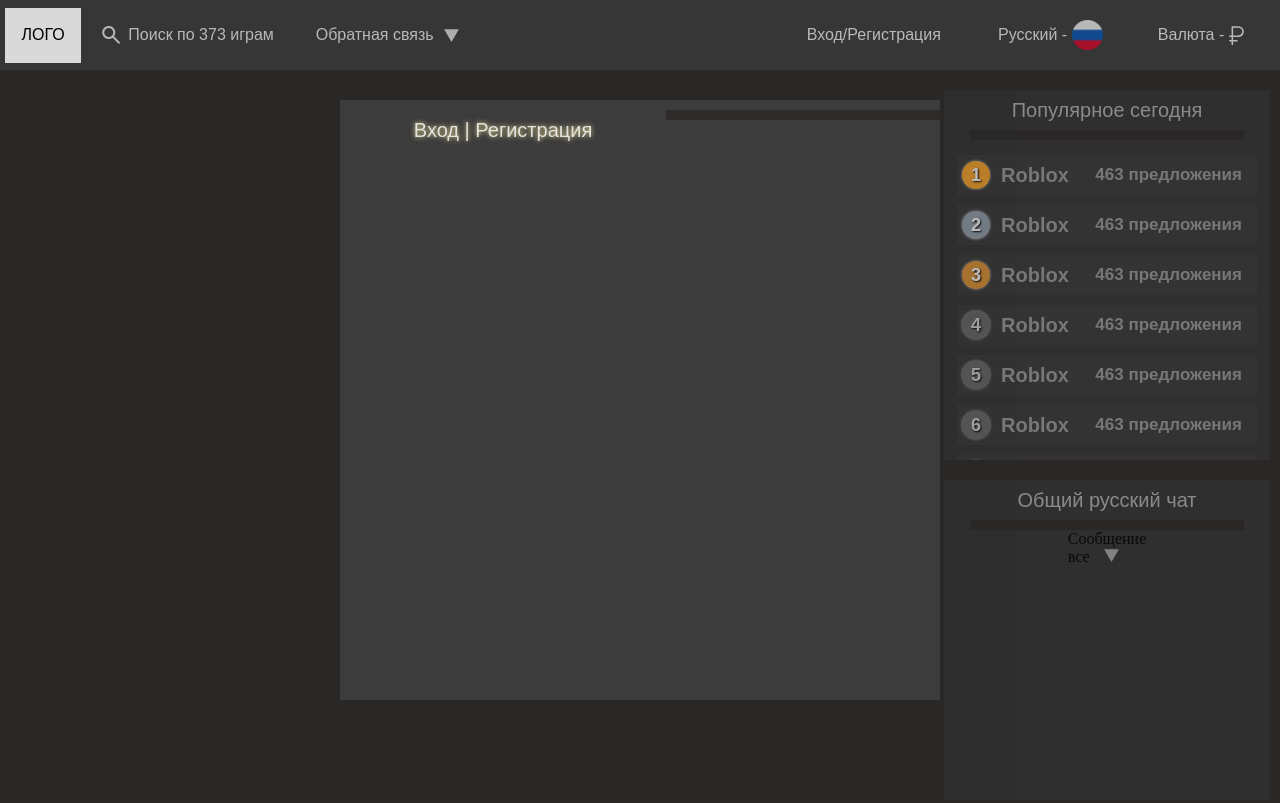
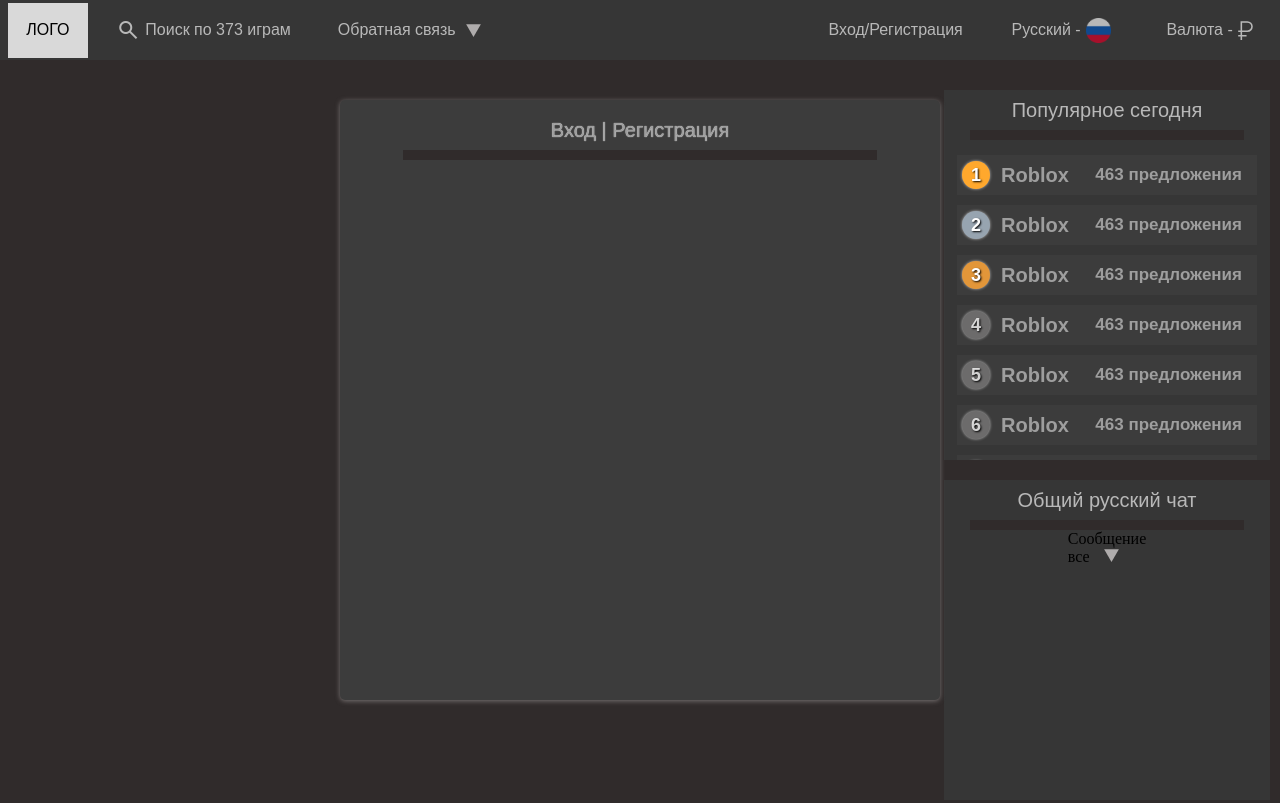
Before and after one commit to smash3367/project1, a plain HTML site: page index.html in a window 1280 px wide. Drawn offline with nearby package versions, Linux system fonts and the light colour scheme.

Commit message:
Update style.css

```diff
--- a/style.css
+++ b/style.css
@@ -11,7 +11,7 @@ body{
 
 header{
     width: 100vw;
-    height: 70px;
+    height: 60px;
     background-color: #363636;
     display: flex;
     justify-content: space-around;
@@ -70,7 +70,7 @@ header>*:hover{
 }
 
 .header-callback{
-    width: 200px;
+    width: 180px;
     height: 45px;
     display: flex;
     justify-content: center;
@@ -92,7 +92,7 @@ header>*:hover{
 
 
 .header-account{
-    width: 200px;
+    width: 150px;
     height: 45px;
     display: flex;
     justify-content: center;
@@ -126,14 +126,14 @@ header>*:hover{
 }
 
 .header-language>img{
-    width: 31px;
-    height: 30px;
+    width: 25.5px;
+    height: 25px;
     opacity: 0.7;
     margin-left: 5px;
 }
 
 .header-value{
-    width: 150px;
+    width: 120px;
     height: 45px;
     display: flex;
     justify-content: center;
@@ -288,14 +288,18 @@ header>*:hover{
     height: 600px;
     background-color: #3C3C3C;
     display: flex;
-    justify-content: center;
+    align-items: center;
     z-index: 3;
     position: absolute;
     left: calc(50vw - 300px);
     top: 100px;
+    flex-wrap: nowrap;
+    flex-direction: column;
+    border-radius: 5px;
+    box-shadow:  0px 1px 5px rgb(122, 116, 116);
 }
 
-.body-brightness{
+.body-brghtness{
     width: 100vw;
     height: 100vh;
     background-color: rgba(30, 30, 30, 0.3);
@@ -304,23 +308,42 @@ header>*:hover{
 }
 
 .body-registration-text{
-    width: 326px;
+    width: 474px;
     height: 20px;
     display: flex;
     align-items: center;
     justify-content: center;
-    color: rgba(255, 255, 255, 0.8);
-    text-shadow: 0px 0px 5px rgb(243, 230, 158);
+    color: /*rgba(255, 255, 255, 0.8);*/ #9E9E9E;
+    text-shadow: 0px 0px 1px /*rgb(243, 230, 158);*/ white;
     font-family:  'ABeeZee', sans-serif;
     font-size: 20px;
     margin-top: 20px;
+    position: relative;
+}
+
+.body-registration-text-registration {
+    color: #c1bdbd;
+}
+
+.body-registration-text-login {
+    /* position: absolute;
+    right: 10px; */
+
+}
+
+.body-registration-text-line{
+    width: 2.5px;
+    height: 20px;
+    background-color: #9E9E9E;
+    margin: 10px;
 }
 
 .body-registration-line{
-    width: 274px;
+    width: 474px;
     height: 10px;
     background-color: #302B2B;
     display: flex;
+    position: relative;
     margin-top: 10px;
 }
 
@@ -334,4 +357,4 @@ header>*:hover{
 
 .body-registaration-checkbox-policity{}
 
-.body-registaration-checkbox-post
+.body-registaration-checkbox-post{}
```
